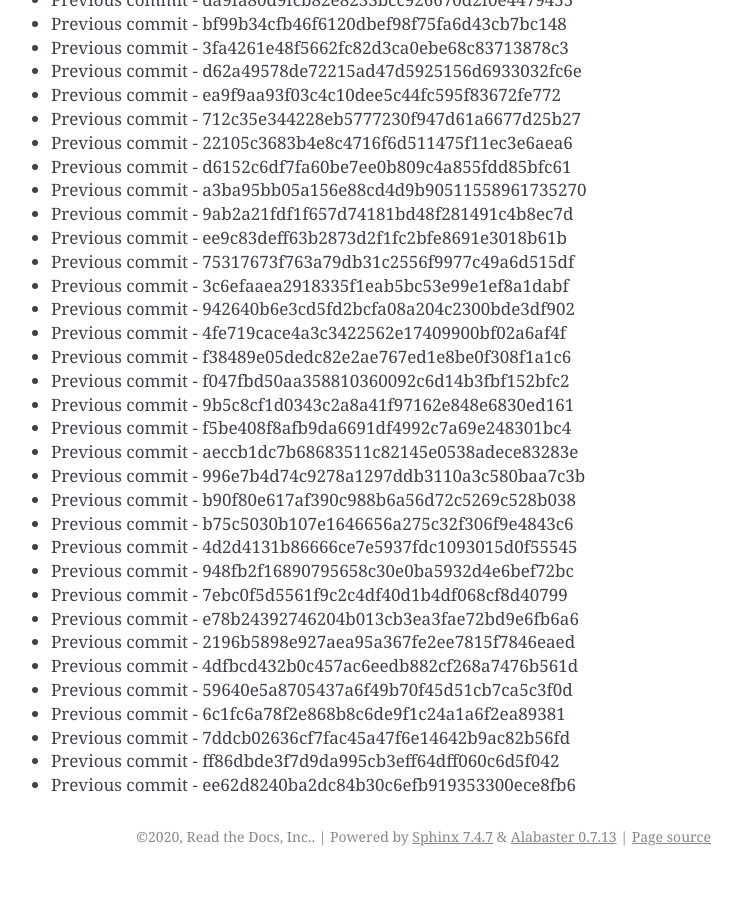
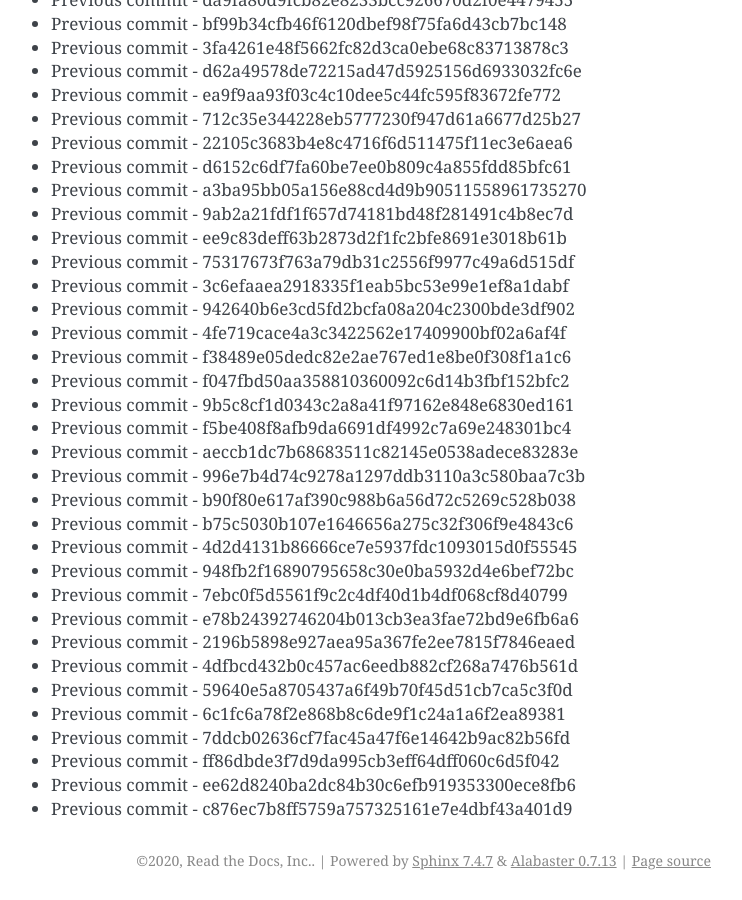
Before and after one commit to readthedocs/rtd-git-stresstest, a Sphinx documentation site: the page built from docs/updates.rst, in a window 1280 px wide and 900 px high, scrolled down 102411 px. Shown: the whole window, without its empty margins (399-1141 px from the left). Built offline with Sphinx 7.4.7, drawn with Linux system fonts in a browser that asks for light colours; before the commit the page ends 103287 px from its top, so only the background shows below that.

Commit message:
Generating commit from previous: c876ec7b8ff5759a757325161e7e4dbf43a401d9

```diff
--- a/docs/updates.rst
+++ b/docs/updates.rst
@@ -4335,3 +4335,4 @@ It can be tested for any performance characteristics.
 * Previous commit - 7ddcb02636cf7fac45a47f6e14642b9ac82b56fd
 * Previous commit - ff86dbde3f7d9da995cb3eff64dff060c6d5f042
 * Previous commit - ee62d8240ba2dc84b30c6efb919353300ece8fb6
+* Previous commit - c876ec7b8ff5759a757325161e7e4dbf43a401d9
```
